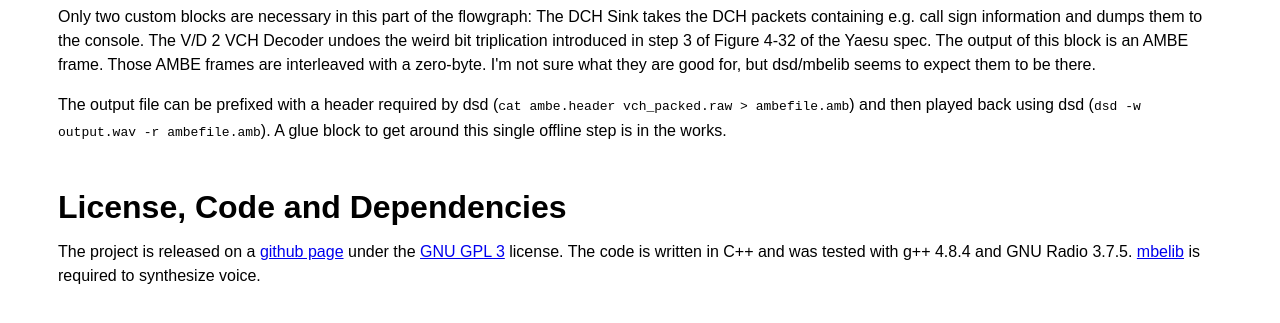
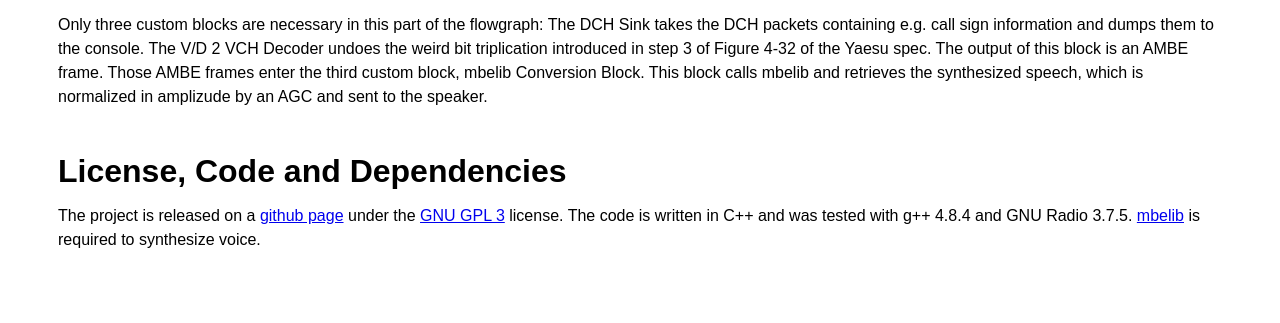
Before and after one commit to HB9UF/gr-ysf, a plain HTML site: page index.html in a window 1280 px wide. Shown: the part 3071-3394 px from the top of the page. After the commit the page ends 3373 px from the top, so only its background shows below. Drawn offline with Linux system fonts and the light colour scheme.

Commit message:
Updating docs to reflect newly merged mbelib-block changes
Details:
- Change text from offline process to online process.
- Change text to reflect new blocks.
- New big picture flowgraph.
- New decoding.png sub-flowgraph.

```diff
--- a/index.html
+++ b/index.html
@@ -54,7 +54,7 @@ C4FM for the past few years.</p>
 <p>This section briefly outlines the <code>ysf_rx.grc</code> flowgraph found in the
 <a href="https://github.com/HB9UF/gr-ysf/tree/master/examples"><code>examples/</code></a>
 directory of the project. The flowgraph corresponds to commit
-<code>a25029</code>, although I will update this page as things progress. The
+<code>cda9f51</code>, although I will update this page as things progress. The
 full flowgraph can be seen <a href="ysf_rx.png">here</a>, I will split it into
 several parts to make this discussion easier to follow.</p>
 
@@ -106,17 +106,13 @@ only differs from the former by its parameters) and 4-32 of the Yaesu spec.
 It is remarkable that all of these blocks are standard GNU Radio blocks. I had
 to hack up my own scrambler as the one from GNU Radio exhibited a bug.</p>
 
-<p>Only two custom blocks are necessary in this part of the flowgraph: The DCH
+<p>Only three custom blocks are necessary in this part of the flowgraph: The DCH
 Sink takes the DCH packets containing e.g. call sign information and dumps them
 to the console. The V/D 2 VCH Decoder undoes the weird bit triplication
 introduced in step 3 of Figure 4-32 of the Yaesu spec. The output of this block
-is an AMBE frame. Those AMBE frames are interleaved with a zero-byte. I'm not
-sure what they are good for, but dsd/mbelib seems to expect them to be there.</p>
-
-<p>The output file can be prefixed with a header required by dsd (<code>cat
-ambe.header vch_packed.raw &gt; ambefile.amb</code>) and then played back using
-dsd (<code>dsd -w output.wav -r ambefile.amb</code>). A glue block to get around
-this single offline step is in the works.</p>
+is an AMBE frame. Those AMBE frames enter the third custom block, mbelib
+Conversion Block. This block calls mbelib and retrieves the synthesized speech,
+which is normalized in amplizude by an AGC and sent to the speaker.</p>
 
 <h1>License, Code and Dependencies</h1>
 <p>The project is released on a <a href="https://github.com/HB9UF/gr-ysf/">github page</a> under the
```
Also changed, not shown: decoding.png, ysf_rx.png.
